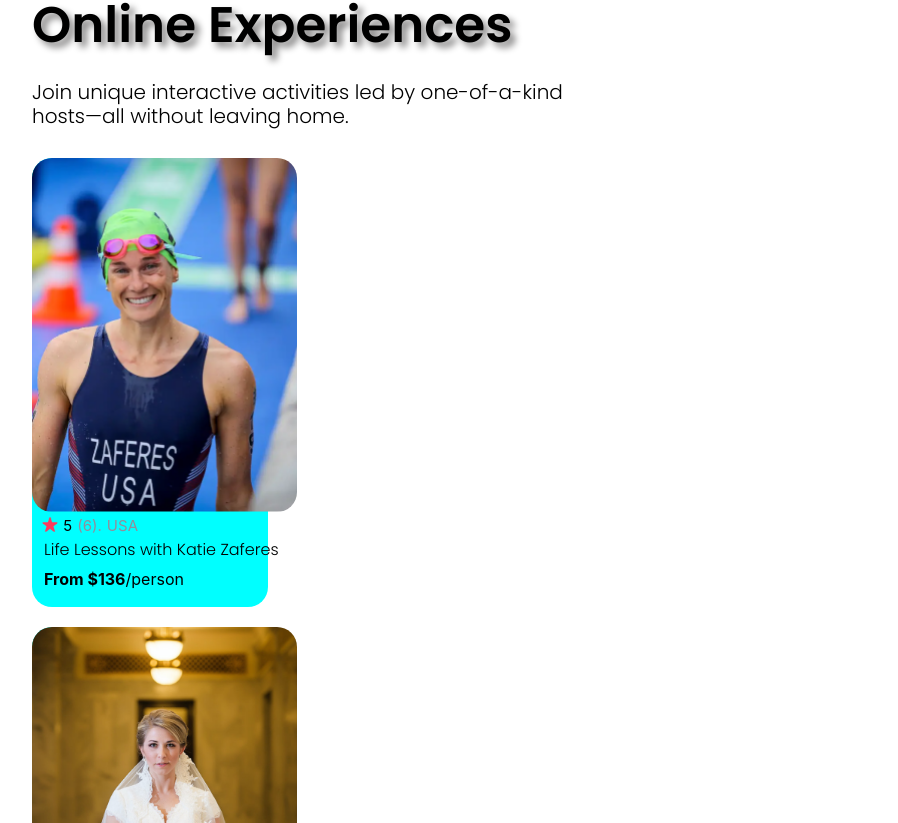
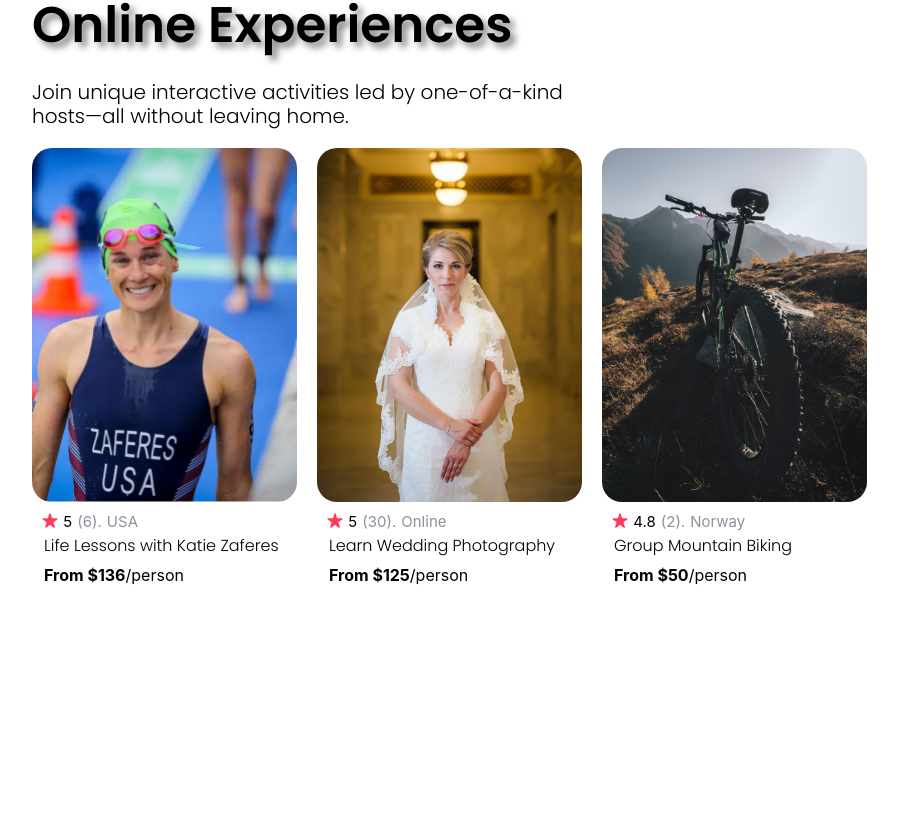
Before and after one commit to Yadav106/airbnb-clone, a React (Vite) app: page / in a window 1280 px wide. Shown: the part 557-1380 px from the top of the page, without its empty margins (96-994 px from the left). After the commit the page ends 1190 px from the top, so only its background shows below. Built offline with nearby package versions, Linux system fonts and the light colour scheme.

Commit message:
made cards scrollable

```diff
--- a/src/App.css
+++ b/src/App.css
@@ -0,0 +1,8 @@
+.cards--list {
+    margin-left: 10%;
+    margin-right: 10%;
+    margin-bottom: 30px;
+    display: flex;
+    gap: 20px;
+    overflow: auto;
+}
--- a/src/App.jsx
+++ b/src/App.jsx
@@ -6,13 +6,10 @@ import Navbar from './components/Navbar'
 import data from './data'
 
 function App() {
-  return (
-    <div className="App">
-      <Navbar />
-      <Hero />
-      {data.map(x => {
+  const cards = data.map(x => {
     return (
       <Card
+        key={x.id}
         img={x.coverImg}
         stars={x.stats.rating}
         rcount={x.stats.reviewCount}
@@ -21,7 +18,14 @@ function App() {
         price={x.price}
       />
     )
-      })}
+  })
+  return (
+    <div className="App">
+      <Navbar />
+      <Hero />
+      <div className='cards--list'>
+        {cards}
+      </div>
     </div>
   )
 }
--- a/src/components/Card.css
+++ b/src/components/Card.css
@@ -1,10 +1,4 @@
-.card {
-    margin-top: 10px;
-    margin-left: 10%;
-    margin-right: 71.6%;
-    margin-bottom: 20px;
-    display: grid;
-    background-color: aqua;
+.card{
     border-radius: 20px;
 }
 
```
Lines whose indentation alone changed are shown as unchanged.
